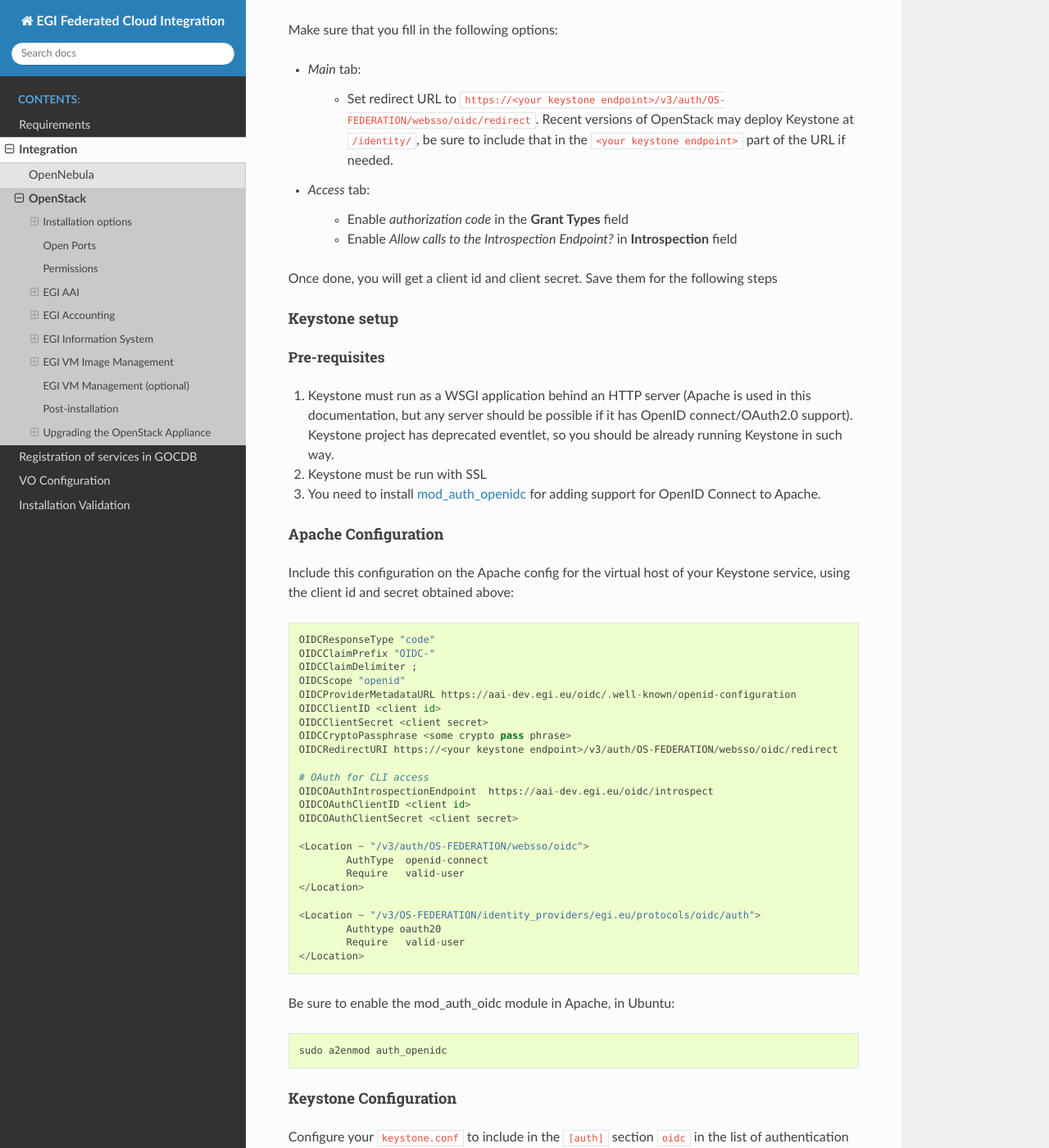
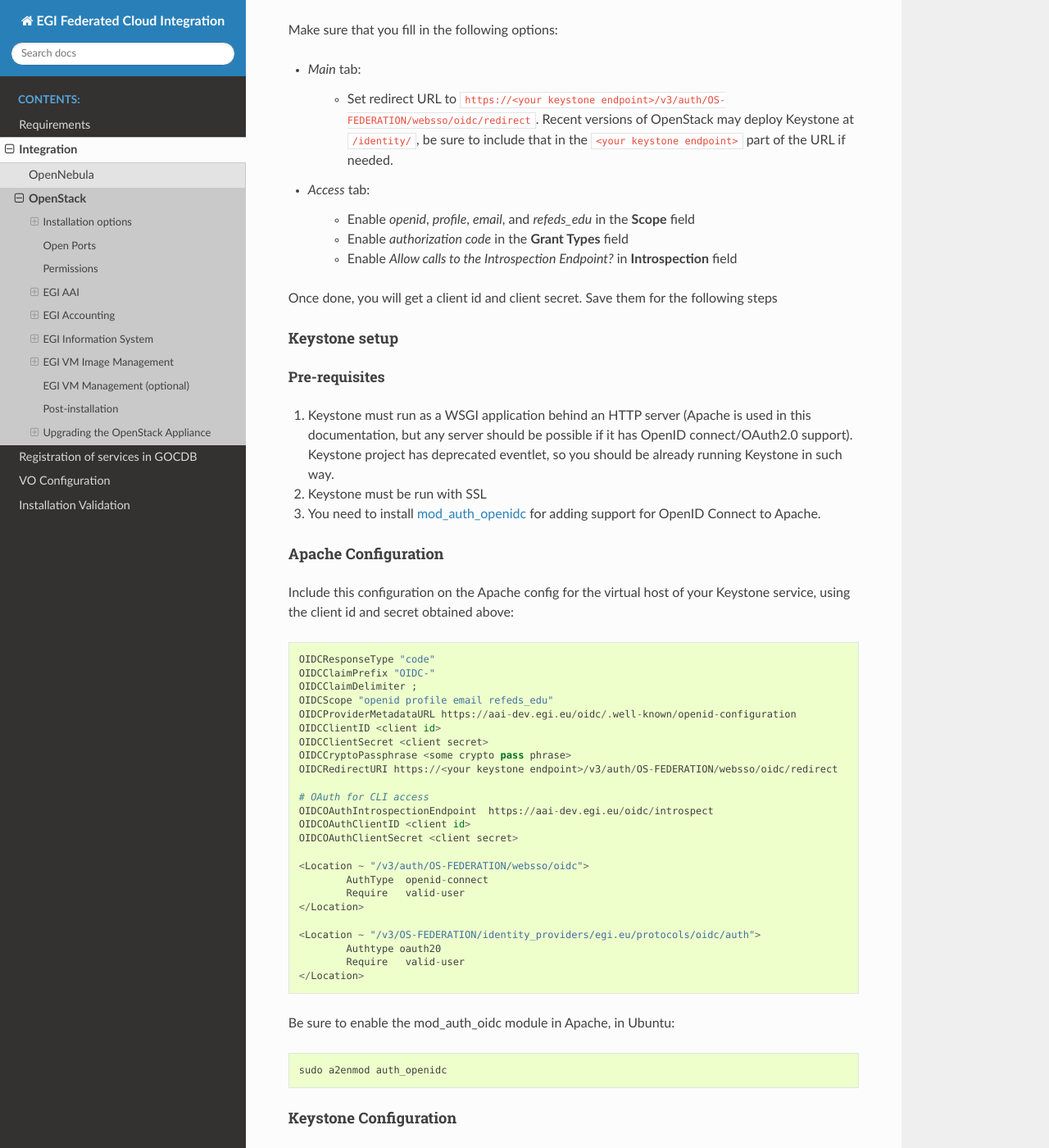
Before and after one commit to EGI-Federation/fedcloud-integration-documentation, a Sphinx documentation site: the page built from source/openstack.rst, in a window 1280 px wide and 1400 px high, scrolled down 3337 px. Shown: the whole window at 82% size. Built offline with Sphinx 7.4.7 and the Read the Docs theme 2.0.0, drawn with Linux system fonts in a browser that asks for light colours.

Commit message:
Add needed scopes for Check-in integration

```diff
--- a/source/openstack.rst
+++ b/source/openstack.rst
@@ -145,6 +145,7 @@ Make sure that you fill in the following options:
 
 * *Access* tab:
 
+    * Enable *openid*, *profile*, *email*, and *refeds_edu* in the **Scope** field
     * Enable *authorization code* in the **Grant Types** field
     * Enable *Allow calls to the Introspection Endpoint?* in **Introspection** field
 
@@ -172,7 +173,7 @@ Include this configuration on the Apache config for the virtual host of your Key
     OIDCResponseType "code"
     OIDCClaimPrefix "OIDC-"
     OIDCClaimDelimiter ;
-    OIDCScope "openid"
+    OIDCScope "openid profile email refeds_edu"
     OIDCProviderMetadataURL https://aai-dev.egi.eu/oidc/.well-known/openid-configuration
     OIDCClientID <client id>
     OIDCClientSecret <client secret>
```
